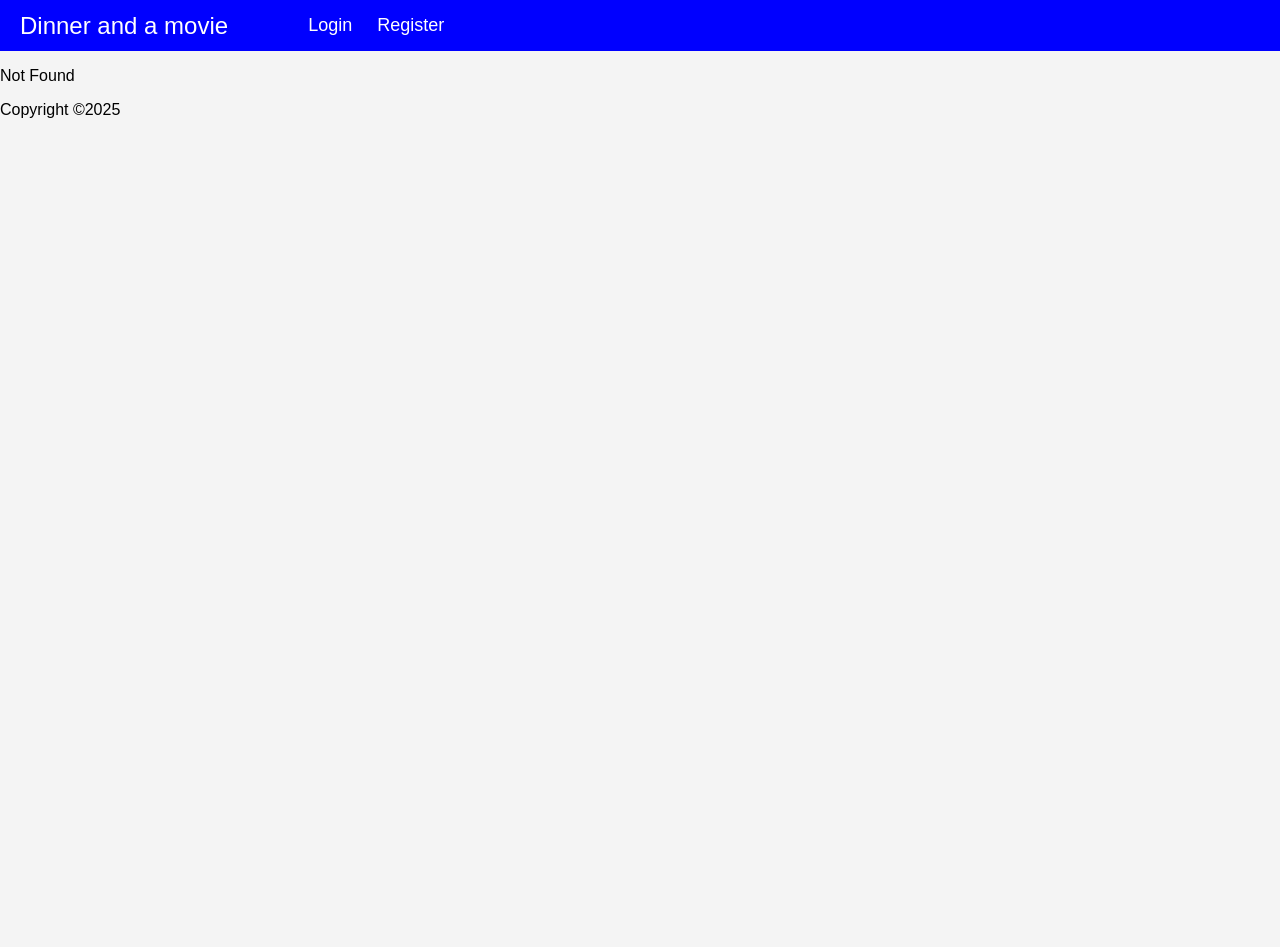
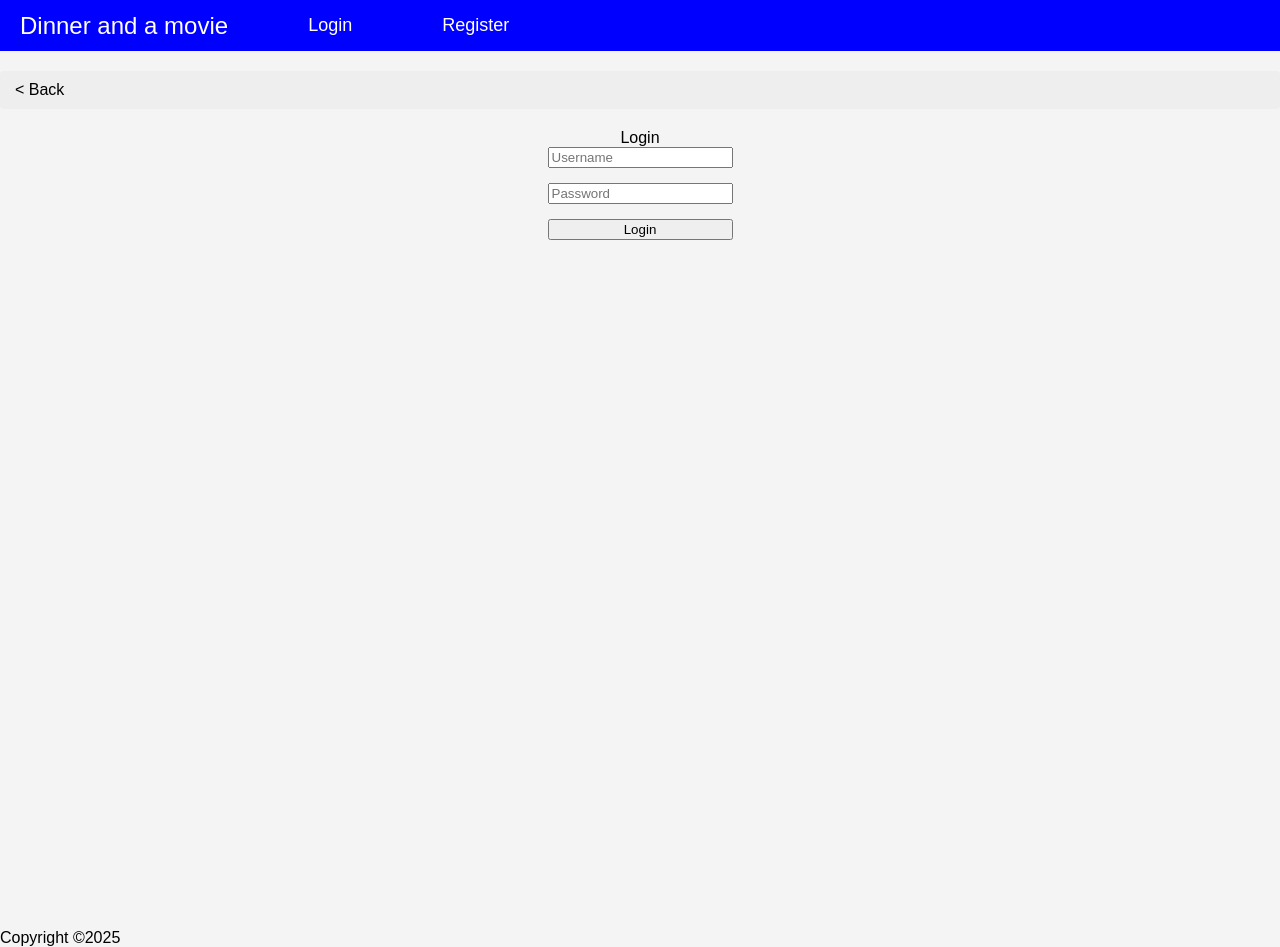
Before and after one commit to guidonuix/movie-showings, a React (Vite) app: page /login in a window 1280 px wide. Before the commit this address had no page. Before the commit the page ends 800 px from the top, so only its background shows below. Built offline with nearby package versions, Linux system fonts and the light colour scheme.

Commit message:
add login

```diff
--- /dev/null
+++ b/src/components/Login.tsx
@@ -0,0 +1,56 @@
+import { useRef } from "react";
+import "./Register.css";
+import useAuth from "../hooks/useAuth";
+import { useNavigate } from "@tanstack/react-router";
+
+// interface RegisterProps extends Omit<UserType, "id"> {
+//   confirmPassword: stri  ng;
+// }
+
+const Login = () => {
+  const { login } = useAuth();
+  const usernameRef = useRef<HTMLInputElement>(null);
+  const passwordRef = useRef<HTMLInputElement>(null);
+  const navigate = useNavigate();
+
+  const handleSubmit = (e: React.FormEvent) => {
+    e.preventDefault();
+    const username = usernameRef.current?.value || "";
+    const password = passwordRef.current?.value || "";
+
+    if (username && password) {
+      login(username, password).then(() => {
+        navigate({ to: "/" });
+      });
+    }
+  };
+
+  return (
+    <>
+      <div className="back-button" onClick={() => history.go(-1)}>
+        &lt; Back
+      </div>
+      <div className="container">
+        <div className="header">Login</div>
+        <form className="form" onSubmit={handleSubmit}>
+          <input
+            ref={usernameRef}
+            type="text"
+            name="username"
+            placeholder="Username"
+          />
+          <input
+            ref={passwordRef}
+            type="password"
+            name="password"
+            placeholder="Password"
+          />
+
+          <button type="submit">Login</button>
+        </form>
+      </div>
+    </>
+  );
+};
+
+export default Login;
--- a/src/components/MoviesHome.tsx
+++ b/src/components/MoviesHome.tsx
@@ -5,6 +5,8 @@ import MovieCard from "./MovieCard";
 import "./MoviesHome.css";
 import { useQuery } from "@tanstack/react-query";
 import type { MovieType } from "../types/types";
+import { useEffect } from "react";
+import useAuth from "../hooks/useAuth";
 export default function MoviesHome() {
   const { isPending, error, data } = useQuery<MovieType[]>({
     queryKey: ["films"],
@@ -13,6 +15,9 @@ export default function MoviesHome() {
         res.json()
       ),
   });
+
+  const { user } = useAuth();
+  console.log("Current user:", user);
 
   // const { movies, setMovies } = useMoviesStore();
   //   const getMovies = () => {
--- a/src/components/Register.css
+++ b/src/components/Register.css
@@ -2,7 +2,6 @@
   display: flex;
   flex-direction: column;
   align-items: center;
-  justify-content: center;
   height: 100vh;
 }
 .form {
--- /dev/null
+++ b/src/hooks/useAuth.ts
@@ -0,0 +1,39 @@
+//import { useState } from "react";
+//import { type UserType } from "../types/types";
+import { useUserStore } from "../store/userStore";
+
+/**
+ * Custom hook to manage a boolean state with a toggle function.
+ * @param {boolean} initialValue - The initial boolean value.
+ * @returns {[boolean, () => void]} - An array containing the current boolean state and a toggle function.
+ */
+function useAuth() {
+  const { user, setUser } = useUserStore();
+  //const [user, setUser] = useState<UserType | null>(null);
+
+  const login = async (username: string, password: string) => {
+    if (!user) {
+      await fetch(`${import.meta.env.VITE_DATABASE_ROOT_URL}/login`, {
+        method: "POST",
+        headers: {
+          "Content-Type": "application/json",
+        },
+        body: JSON.stringify({ username, password }),
+      })
+        .then((response) => response.json())
+        .then((data) => {
+          setUser(data);
+        });
+    }
+  };
+
+  const logout = () => {
+    setUser(null);
+  };
+
+  const isAuthenticated = !!user;
+
+  return { user, isAuthenticated, login, logout };
+}
+
+export default useAuth;
--- a/src/index.css
+++ b/src/index.css
@@ -1,9 +1,9 @@
 :root {
   font-family: Arial, Helvetica, sans-serif;
-  margin:0;
+  margin: 0;
 }
 body {
-  margin:0;
+  margin: 0;
   background-color: #f4f4f4;
 }
 
@@ -24,6 +24,8 @@ body {
   gap: 15px;
   font-size: 18px;
   cursor: pointer;
+  color: white;
+  text-decoration: none;
 }
 
 .register {
--- a/src/routeTree.gen.ts
+++ b/src/routeTree.gen.ts
@@ -10,6 +10,7 @@
 
 import { Route as rootRouteImport } from './routes/__root'
 import { Route as RegisterRouteImport } from './routes/register'
+import { Route as LoginRouteImport } from './routes/login'
 import { Route as IndexRouteImport } from './routes/index'
 import { Route as PickSeatsShowingIdRouteImport } from './routes/pick-seats/$showingId'
 import { Route as MovieMovieIdRouteImport } from './routes/movie/$movieId'
@@ -17,6 +18,11 @@ import { Route as MovieMovieIdRouteImport } from './routes/movie/$movieId'
 const RegisterRoute = RegisterRouteImport.update({
   id: '/register',
   path: '/register',
+  getParentRoute: () => rootRouteImport,
+} as any)
+const LoginRoute = LoginRouteImport.update({
+  id: '/login',
+  path: '/login',
   getParentRoute: () => rootRouteImport,
 } as any)
 const IndexRoute = IndexRouteImport.update({
@@ -37,12 +43,14 @@ const MovieMovieIdRoute = MovieMovieIdRouteImport.update({
 
 export interface FileRoutesByFullPath {
   '/': typeof IndexRoute
+  '/login': typeof LoginRoute
   '/register': typeof RegisterRoute
   '/movie/$movieId': typeof MovieMovieIdRoute
   '/pick-seats/$showingId': typeof PickSeatsShowingIdRoute
 }
 export interface FileRoutesByTo {
   '/': typeof IndexRoute
+  '/login': typeof LoginRoute
   '/register': typeof RegisterRoute
   '/movie/$movieId': typeof MovieMovieIdRoute
   '/pick-seats/$showingId': typeof PickSeatsShowingIdRoute
@@ -50,18 +58,30 @@ export interface FileRoutesByTo {
 export interface FileRoutesById {
   __root__: typeof rootRouteImport
   '/': typeof IndexRoute
+  '/login': typeof LoginRoute
   '/register': typeof RegisterRoute
   '/movie/$movieId': typeof MovieMovieIdRoute
   '/pick-seats/$showingId': typeof PickSeatsShowingIdRoute
 }
 export interface FileRouteTypes {
   fileRoutesByFullPath: FileRoutesByFullPath
-  fullPaths: '/' | '/register' | '/movie/$movieId' | '/pick-seats/$showingId'
+  fullPaths:
+    | '/'
+    | '/login'
+    | '/register'
+    | '/movie/$movieId'
+    | '/pick-seats/$showingId'
   fileRoutesByTo: FileRoutesByTo
-  to: '/' | '/register' | '/movie/$movieId' | '/pick-seats/$showingId'
+  to:
+    | '/'
+    | '/login'
+    | '/register'
+    | '/movie/$movieId'
+    | '/pick-seats/$showingId'
   id:
     | '__root__'
     | '/'
+    | '/login'
     | '/register'
     | '/movie/$movieId'
     | '/pick-seats/$showingId'
@@ -69,6 +89,7 @@ export interface FileRouteTypes {
 }
 export interface RootRouteChildren {
   IndexRoute: typeof IndexRoute
+  LoginRoute: typeof LoginRoute
   RegisterRoute: typeof RegisterRoute
   MovieMovieIdRoute: typeof MovieMovieIdRoute
   PickSeatsShowingIdRoute: typeof PickSeatsShowingIdRoute
@@ -81,6 +102,13 @@ declare module '@tanstack/react-router' {
       path: '/register'
       fullPath: '/register'
       preLoaderRoute: typeof RegisterRouteImport
+      parentRoute: typeof rootRouteImport
+    }
+    '/login': {
+      id: '/login'
+      path: '/login'
+      fullPath: '/login'
+      preLoaderRoute: typeof LoginRouteImport
       parentRoute: typeof rootRouteImport
     }
     '/': {
@@ -109,6 +137,7 @@ declare module '@tanstack/react-router' {
 
 const rootRouteChildren: RootRouteChildren = {
   IndexRoute: IndexRoute,
+  LoginRoute: LoginRoute,
   RegisterRoute: RegisterRoute,
   MovieMovieIdRoute: MovieMovieIdRoute,
   PickSeatsShowingIdRoute: PickSeatsShowingIdRoute,
--- a/src/routes/__root.tsx
+++ b/src/routes/__root.tsx
@@ -5,23 +5,33 @@ import {
   Outlet,
   useNavigate,
 } from "@tanstack/react-router";
+import useAuth from "../hooks/useAuth";
 const queryClient = new QueryClient();
 
 const RootLayout = () => {
   const navigate = useNavigate();
-
+  const { isAuthenticated, logout } = useAuth();
   return (
     <>
       <QueryClientProvider client={queryClient}>
         <header>
           <nav className="nav">
             <div onClick={() => navigate({ to: "/" })}>Dinner and a movie</div>
-            <div className="login">
-              <div>Login</div>
-              <Link className="register" to="/register">
-                Register
-              </Link>
-            </div>
+
+            {isAuthenticated ? (
+              <div className="logout" onClick={() => logout()}>
+                Logout
+              </div>
+            ) : (
+              <>
+                <Link className="login" to="/login">
+                  Login
+                </Link>
+                <Link className="register" to="/register">
+                  Register
+                </Link>
+              </>
+            )}
           </nav>
         </header>
         <Outlet />
--- a/src/routes/index.tsx
+++ b/src/routes/index.tsx
@@ -1,12 +1,10 @@
-import { createFileRoute, Link, useNavigate } from "@tanstack/react-router";
+import { createFileRoute } from "@tanstack/react-router";
 import MoviesHome from "../components/MoviesHome";
-import '../index.css'
+import "../index.css";
 
 const Index = () => {
-  const navigate = useNavigate();
   return (
     <>
-
       <MoviesHome />
     </>
   );
--- /dev/null
+++ b/src/routes/login.tsx
@@ -0,0 +1,6 @@
+import { createFileRoute } from "@tanstack/react-router";
+import Login from "../components/Login";
+
+export const Route = createFileRoute("/login")({
+  component: Login,
+});
--- /dev/null
+++ b/src/store/userStore.ts
@@ -0,0 +1,12 @@
+import { create } from "zustand";
+import type { UserType } from "../types/types";
+
+interface IUserStore {
+  user: UserType | null;
+  setUser: (user: UserType | null) => void;
+}
+
+export const useUserStore = create<IUserStore>((set) => ({
+  user: null,
+  setUser: (user: UserType | null) => set(() => ({ user })),
+}));
```
